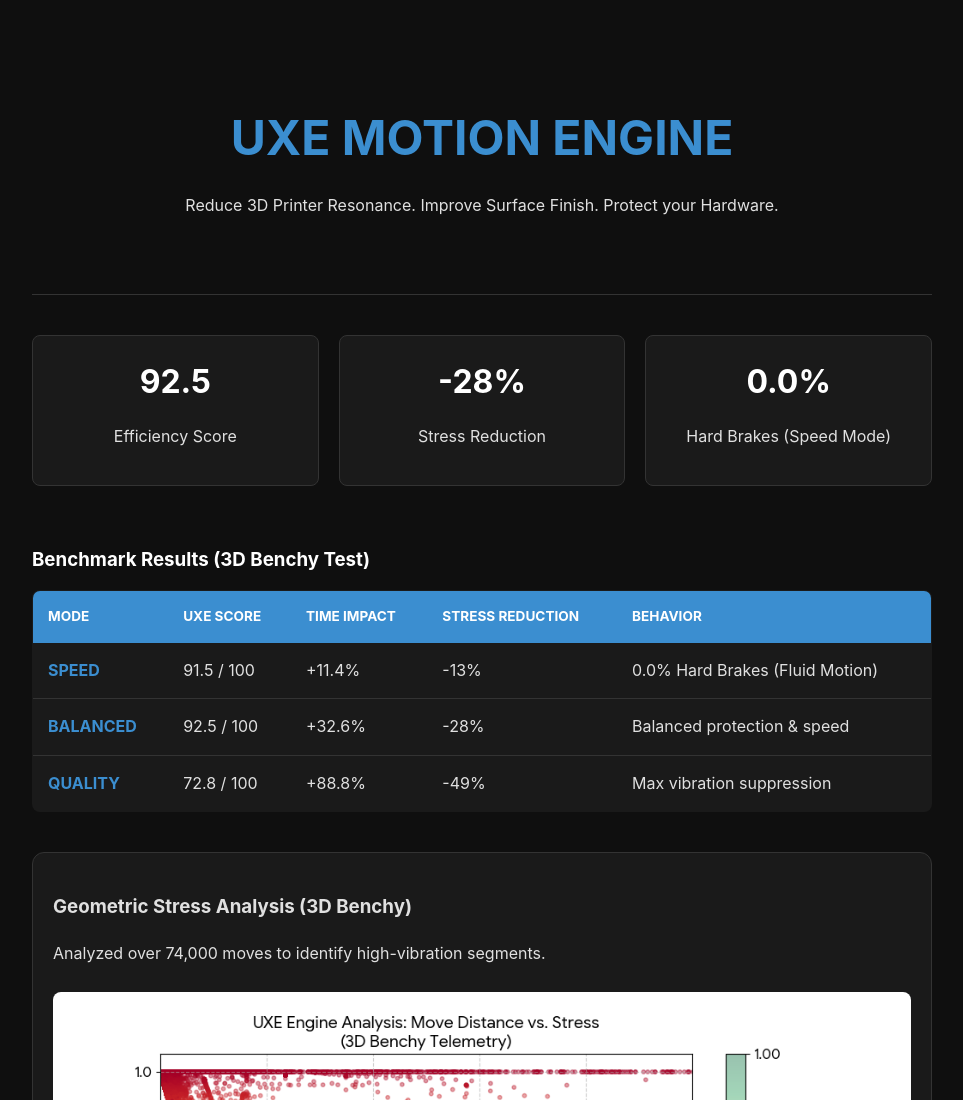
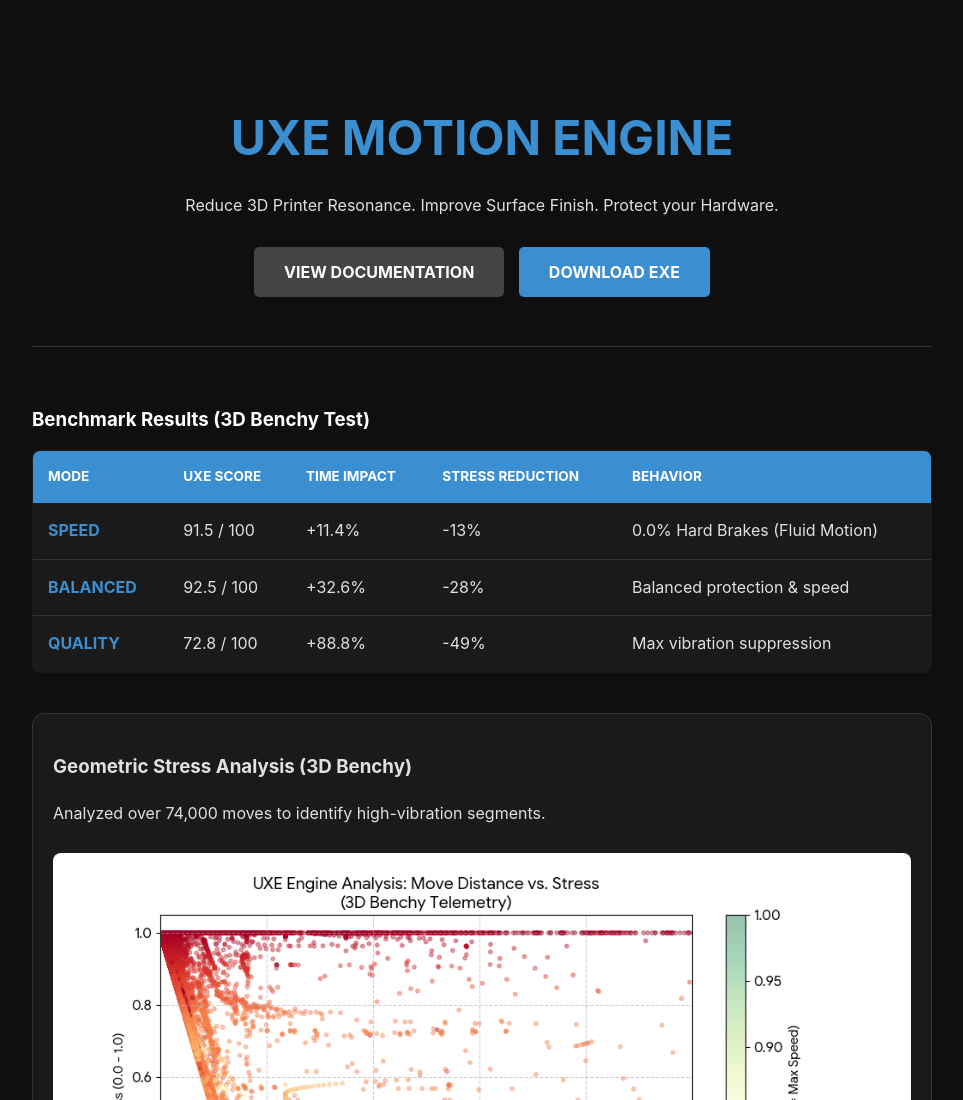
Before and after one commit to kqueic/gcode-kinematic-optimizer, a plain HTML site: page index.html in a window 1280 px wide. Shown: the top 1100 px of the page, without its empty margins (158-1121 px from the left). Drawn offline with Linux system fonts and the light colour scheme.

Commit message:
docs: add link to readme in landing page

```diff
--- a/index.html
+++ b/index.html
@@ -29,12 +29,10 @@
         <div class="hero">
             <h1>UXE MOTION ENGINE</h1>
             <p>Reduce 3D Printer Resonance. Improve Surface Finish. Protect your Hardware.</p>
-        </div>
+            <br>
+            <a href="https://github.com/kqueic/gcode-kinematic-optimizer#readme" class="btn" style="background: #444; margin-right: 10px;">VIEW DOCUMENTATION</a>
 
-        <div class="stats-grid">
-            <div class="stat-card"><div class="stat-value">92.5</div><p>Efficiency Score</p></div>
-            <div class="stat-card"><div class="stat-value">-28%</div><p>Stress Reduction</p></div>
-            <div class="stat-card"><div class="stat-value">0.0%</div><p>Hard Brakes (Speed Mode)</p></div>
+            <a href="https://github.com/kqueic/gcode-kinematic-optimizer/releases" class="btn">DOWNLOAD EXE</a>
         </div>
 
         <div class="table-container">
```
